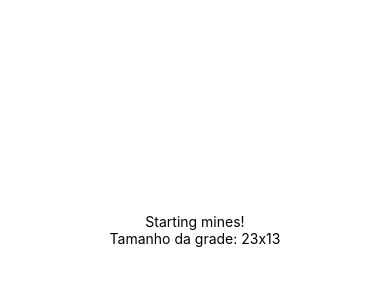
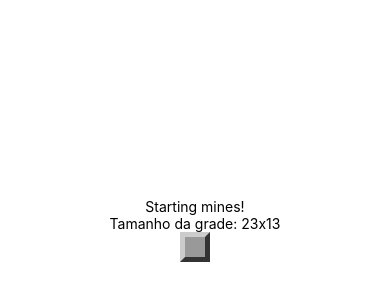
Before and after one commit to leandrocodes/minesweeper-game, a React Native app: screen / in a window 390 px wide. Shown: the part 192-492 px from the top of the page. Built offline with nearby package versions, Linux system fonts and the light colour scheme.

Commit message:
field component

```diff
--- a/src/components/Field.js
+++ b/src/components/Field.js
@@ -0,0 +1,27 @@
+import React from 'react'
+import { View, StyleSheet } from 'react-native'
+
+import params from '../params'
+
+export default () => {
+  const styleField = [styles.field]
+
+  if (styleField.length === 1) styleField.push(styles.fieldRegular)
+
+  return <View style={styleField}></View>
+}
+
+const styles = StyleSheet.create({
+  field: {
+    height: params.blockSize,
+    width: params.blockSize,
+    borderWidth: params.borderSize
+  },
+  fieldRegular: {
+    backgroundColor: '#999',
+    borderLeftColor: '#CCC',
+    borderTopColor: '#CCC',
+    borderRightColor: '#333',
+    borderBottomColor: '#333'
+  }
+})
--- a/src/screens/Home.js
+++ b/src/screens/Home.js
@@ -1,6 +1,8 @@
 import React from 'react'
 import { View, Text, StyleSheet, Platform, StatusBar } from 'react-native'
 import params from '../params'
+
+import Field from '../components/Field'
 
 export default () => (
   <View style={styles.view}>
@@ -8,6 +10,7 @@ export default () => (
     <Text style={styles.instructions}>
       Tamanho da grade: {params.getRowsAmount()}x{params.getColumnsAmount()}
     </Text>
+    <Field />
   </View>
 )
 
```
